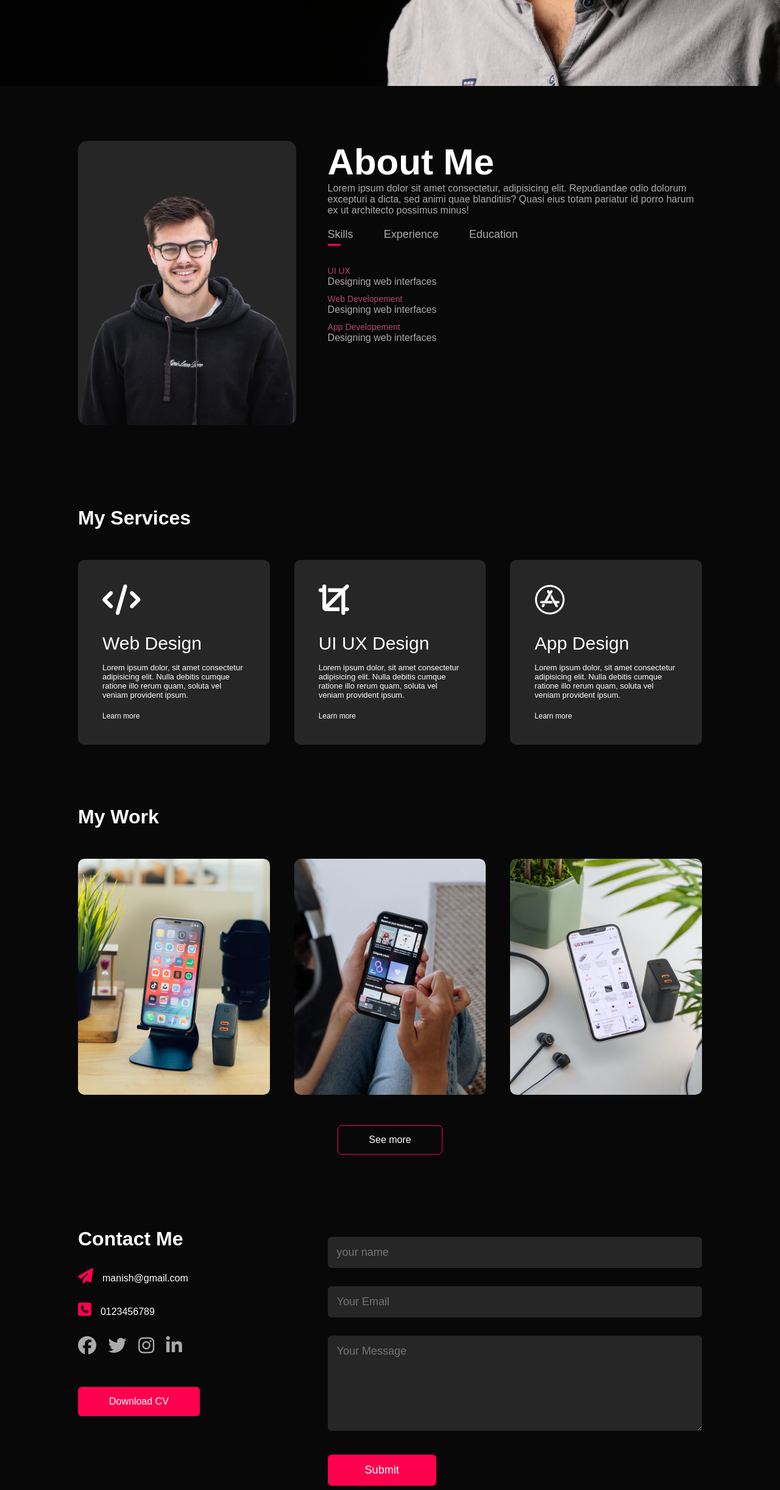
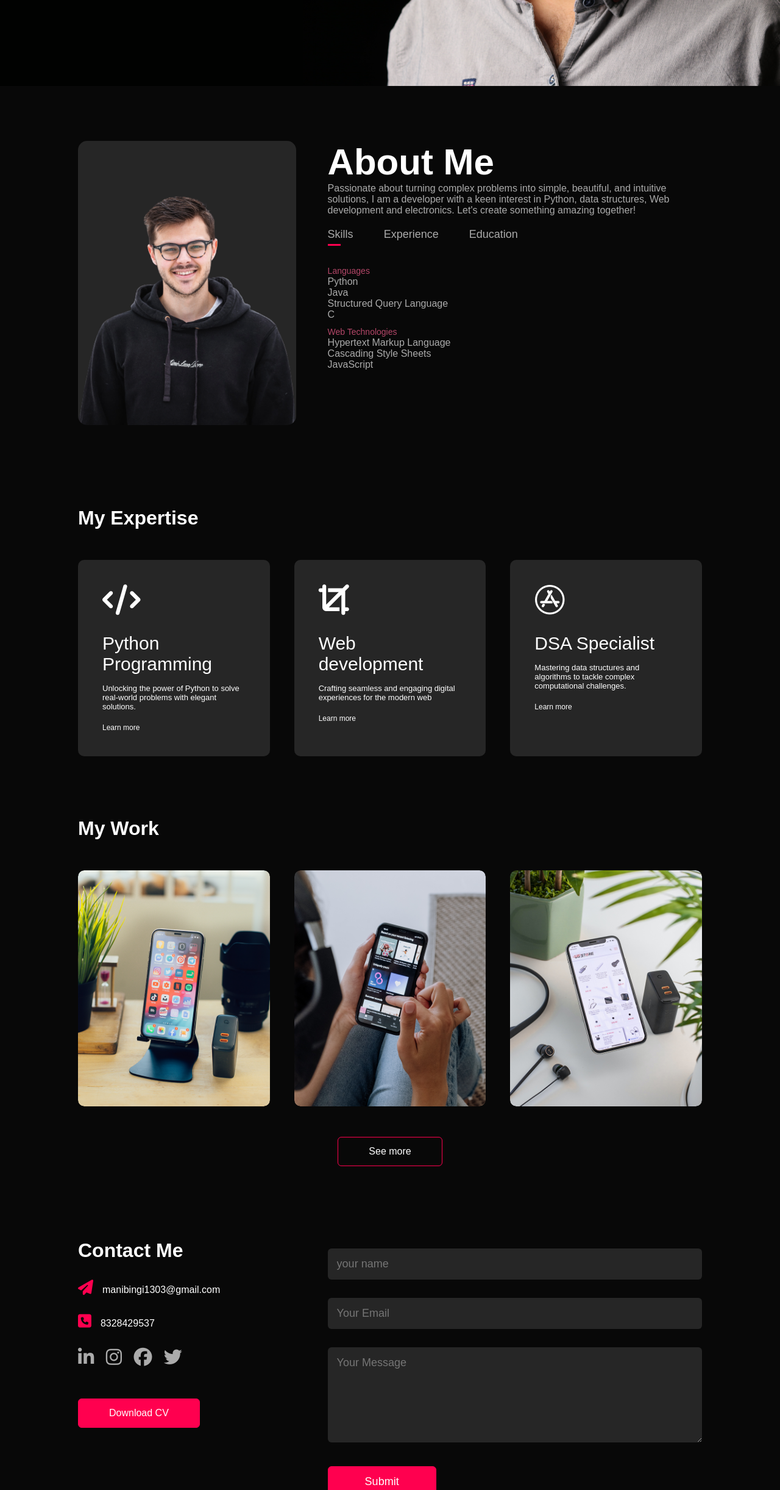
Before and after one commit to Manishkumarbingi/Personal_portfolio, a plain HTML site: page index.html in a window 1280 px wide. Shown: the part 659-3102 px from the top of the page at 61% size. Drawn offline with Linux system fonts and the light colour scheme.

Commit message:
Update index.html

```diff
--- a/index.html
+++ b/index.html
@@ -21,7 +21,7 @@
                     <li><a href="#services">Services</a></li>
                     <li><a href="#portfolio">Portfolio</a></li>
                     <li><a href="#contact">Contact</a></li>
-                    <i class="fa-solid fa-xmark" onclick="closemenu()" ></i>
+                    <i class="fa-solid fa-xmark" onclick="closemenu()"></i>
                 </ul>
                 <i class="fa-solid fa-bars" onclick="openmenu()"></i>
             </nav>
@@ -40,9 +40,9 @@
                 </div>
                 <div class="about-col-2">
                     <h1 class="sub"> About Me</h1>
-                    <p>Lorem ipsum dolor sit amet consectetur, adipisicing elit. Repudiandae odio dolorum excepturi a
-                        dicta, sed animi quae blanditiis? Quasi eius totam pariatur id porro harum ex ut architecto
-                        possimus minus!</p>
+                    <p>Passionate about turning complex problems into simple, beautiful, and intuitive solutions, I am a
+                        developer with a keen interest in Python, data structures, Web development and electronics.
+                        Let's create something amazing together!</p>
                     <div class="tab-titles">
                         <p class="tab-links active-links" onclick="opentab('skills')">Skills</p>
                         <p class="tab-links" onclick="opentab('experience')">Experience</p>
@@ -50,26 +50,40 @@
                     </div>
                     <div class="tab-contents active-tab" id="skills">
                         <ul>
-                            <li><span>UI UX</span><br>Designing web interfaces</li>
-                            <li><span>Web Developement</span><br>Designing web interfaces</li>
+                            <li><span>Languages</span><br>Python <br>
 
-                            <li><span>App Developement</span><br>Designing web interfaces</li>
+                                Java <br>
+                                Structured Query Language <br>
+                                C </li>
+                            <li><span>Web
+                                    Technologies</span><br>Hypertext Markup Language<br>
+                                Cascading Style Sheets <br>
+                                JavaScript <br>
+                            </li>
+
+
                         </ul>
                     </div>
                     <div class="tab-contents" id="experience">
                         <ul>
-                            <li><span>2021 - current</span><br>Designing web interfaces</li>
-                            <li><span>Web Developement</span><br>Designing web interfaces</li>
+                            <li><span>2023</span><br>Web Development and Designing internship <br>Summer Internship in
+                                Web development at Oasis Info byte.
+                                <br>July 2023 -August 2023.
+                            </li>
 
-                            <li><span>App Developement</span><br>Designing web interfaces</li>
                         </ul>
                     </div>
                     <div class="tab-contents" id="education">
                         <ul>
-                            <li><span>2016</span><br>Institute web interfaces</li>
-                            <li><span>Web Developement</span><br>Designing web interfaces</li>
+                            <li><span>2021-2025</span><br>JNTUH University College of Engineering, Science and
+                                Technology Hyderabad <br>
+                                Bachelor of Technology, Electronics and Communication Engineering <br>Score: 8.7/10
+                            </li>
+                            <li><span>2021 </span><br>12th (SR junior college, Hyderabad) <br>
+                                Telangana State Board of Intermediate Education <br>Score: 984/1000</li>
 
-                            <li><span>App Developement</span><br>Designing web interfaces</li>
+                            <li><span>2019</span><br>10th (St. paul’s high school, Jangaon ) <br>
+                                Telangana State Secondary School Leaving Certificate <br>Score: 9.7/10</li>
                         </ul>
                     </div>
                 </div>
@@ -79,25 +93,25 @@
     </div>
     <div id="services">
         <div class="container">
-            <h1 class="sub-title"> My Services</h1>
+            <h1 class="sub-title"> My Expertise</h1>
             <div class="services-list">
                 <div>
                     <i class="fa-solid fa-code"></i>
-                    <h2>Web Design</h2>
-                    <p>Lorem ipsum dolor, sit amet consectetur adipisicing elit. Nulla debitis cumque ratione illo rerum quam, soluta vel veniam provident ipsum.</p>
-                    <a href="#">Learn more</a>
+                    <h2>Python Programming</h2>
+                    <p>Unlocking the power of Python to solve real-world problems with elegant solutions.</p>
+                    <a href="https://www.linkedin.com/in/manish-kumar-bingi-79b598251/">Learn more</a>
                 </div>
                 <div>
                     <i class="fa-solid fa-crop"></i>
-                    <h2>UI UX Design</h2>
-                    <p>Lorem ipsum dolor, sit amet consectetur adipisicing elit. Nulla debitis cumque ratione illo rerum quam, soluta vel veniam provident ipsum.</p>
-                    <a href="#">Learn more</a>
+                    <h2>Web development</h2>
+                    <p>Crafting seamless and engaging digital experiences for the modern web</p>
+                    <a href="https://www.linkedin.com/in/manish-kumar-bingi-79b598251/">Learn more</a>
                 </div>
                 <div>
                     <i class="fa-brands fa-app-store"></i>
-                    <h2>App Design</h2>
-                    <p>Lorem ipsum dolor, sit amet consectetur adipisicing elit. Nulla debitis cumque ratione illo rerum quam, soluta vel veniam provident ipsum.</p>
-                    <a href="#">Learn more</a>
+                    <h2>DSA Specialist</h2>
+                    <p>Mastering data structures and algorithms to tackle complex computational challenges. </p>
+                    <a href="https://www.linkedin.com/in/manish-kumar-bingi-79b598251/">Learn more</a>
                 </div>
             </div>
         </div>
@@ -110,33 +124,34 @@
             <h1 class="sub-title"> My Work</h1>
             <div class="work-list">
                 <div class="work">
-                    <img src="work-1.png" >
+                    <img src="work-1.png">
                     <div class="layer">
-                        <h3>Social Media App</h3>
-                        <p>Lorem ipsum dolor sit amet consectetur adipisicing elit. Ipsam, ex!</p>
-                        <a href="#"><i class="fa-solid fa-arrow-up-right-from-square"></i></a>
+                        <h3>Personal portfolio website</h3>
+                        <p>A glimpse into my creative journey and the projects that inspire me.</p>
+                        <a href="#" target="_blank"><i class="fa-solid fa-arrow-up-right-from-square"></i></a>
                     </div>
 
                 </div>
                 <div class="work">
-                    <img src="work-2.png" >
+                    <img src="work-2.png">
                     <div class="layer">
-                        <h3>Music App</h3>
-                        <p>Lorem ipsum dolor sit amet consectetur, adipisicing elit. Alias, qui.</p>
+                        <h3>Music website</h3>
+                        <p>Exploring the rhythm of life through curated albums and musical journeys.</p>
 
-                        <a href="#"><i class="fa-solid fa-arrow-up-right-from-square"></i></a>
+                        <a href="https://manishkumarbingi.github.io/spotify/"><i class="fa-solid fa-arrow-up-right-from-square"></i></a>
                     </div>
                 </div>
                 <div class="work">
-                    <img src="work-3.png" >
+                    <img src="work-3.png">
                     <div class="layer">
-                        <h3>online shooping App</h3>
-                        <p>Lorem ipsum, dolor sit amet consectetur adipisicing elit. Explicabo, eum.</p>
-                        <a href="#"><i class="fa-solid fa-arrow-up-right-from-square"></i></a>
+                        <h3>online shoping website</h3>
+                        <p>Discover a world of unique products tailored to your lifestyle and needs.</p>
+                        <a href="https://manishkumarbingi.github.io/Handloom-store/" target="_blank"><i
+                                class="fa-solid fa-arrow-up-right-from-square"></i></a>
                     </div>
                 </div>
             </div>
-            <a href="#" class="btn">See more</a>
+            <a href="https://www.linkedin.com/in/manish-kumar-bingi-79b598251/" class="btn">See more</a>
         </div>
     </div>
 
@@ -146,21 +161,25 @@
             <div class="row">
                 <div class="contact-left">
                     <h1 class="sub-title">Contact Me</h1>
-                    <p><i class="fa-solid fa-paper-plane"></i>manish@gmail.com</p>
-                    <p><i class="fa-solid fa-square-phone"></i>0123456789</p>
+                    <p><i class="fa-solid fa-paper-plane"></i>manibingi1303@gmail.com</p>
+                    <p><i class="fa-solid fa-square-phone"></i>8328429537</p>
                     <div class="social-icons">
-                        <a href="facebook link"><i class="fa-brands fa-facebook"></i></a>
-                        <a href="twiter icon"><i class="fa-brands fa-twitter"></i></a>
-                        <a href="instagram icon"><i class="fa-brands fa-instagram"></i></a>
-                        <a href="linkdin icon"><i class="fa-brands fa-linkedin-in"></i></a>
+                        <a href="https://www.linkedin.com/in/manish-kumar-bingi-79b598251/" target="_blank"><i
+                                class="fa-brands fa-linkedin-in"></i></a>
+                        <a href="https://www.instagram.com/__mani1303/?hl=en" target="_blank"><i
+                                class="fa-brands fa-instagram"></i></a>
+                        <a href="#"><i class="fa-brands fa-facebook"></i></a>
+                        <a href="#"><i class="fa-brands fa-twitter"></i></a>
+
+
                     </div>
                     <a href="my-cv.pdf" download class="btn btn2">Download CV</a>
                 </div>
                 <div class="contact-right">
-                    <form  name="submit-to-google-sheet">
+                    <form name="submit-to-google-sheet">
                         <input type="text" name="Name" placeholder="your name" required>
                         <input type="email" name="Email" placeholder="Your Email" required>
-                        <textarea name="message"  rows="6" placeholder="Your Message"></textarea>
+                        <textarea name="message" rows="6" placeholder="Your Message"></textarea>
                         <button type="submit" class="btn btn2">Submit</button>
                     </form>
                     <span id="msg"></span>
@@ -189,27 +208,27 @@
     </script>
     <script>
         var sidemenu = document.getElementById("sidemenu");
-        function openmenu(){
-            sidemenu.style.right="0";
+        function openmenu() {
+            sidemenu.style.right = "0";
         }
-        function closemenu(){
-            sidemenu.style.right="-200px";
+        function closemenu() {
+            sidemenu.style.right = "-200px";
         }
     </script>
 
 
     <script>
-        const scriptURL = 'https://script.google.com/macros/s/AKfycbyEqpIzKHfsi73bH4ZHKu1d5lKWClyDauCckrPnV9LY36EDwiebCPtW6lLfhHyFau8/exec'
+        const scriptURL = 'https://script.google.com/macros/s/AKfycbyhWRCzw_CTmG_RbL7-zOXRfidHMT6ZCvNTzo4ORARTyOIaJNksxzswo7G0xHReICWr/exec'
         const form = document.forms['submit-to-google-sheet']
         const msg = document.getElementById("msg")
         form.addEventListener('submit', e => {
             e.preventDefault()
-          fetch(scriptURL, { method: 'POST', body: new FormData(form)})
+            fetch(scriptURL, { method: 'POST', body: new FormData(form) })
                 .then(response => {
                     msg.innerHTML = "Message sent successfully"
-                setTimeout(function(){
+                    setTimeout(function () {
                         msg.innerHTML = ""
-                },5000)
+                    }, 5000)
                     form.reset()
                 })
                 .catch(error => console.error('Error!', error.message))
```
Lines whose indentation alone changed are shown as unchanged.
